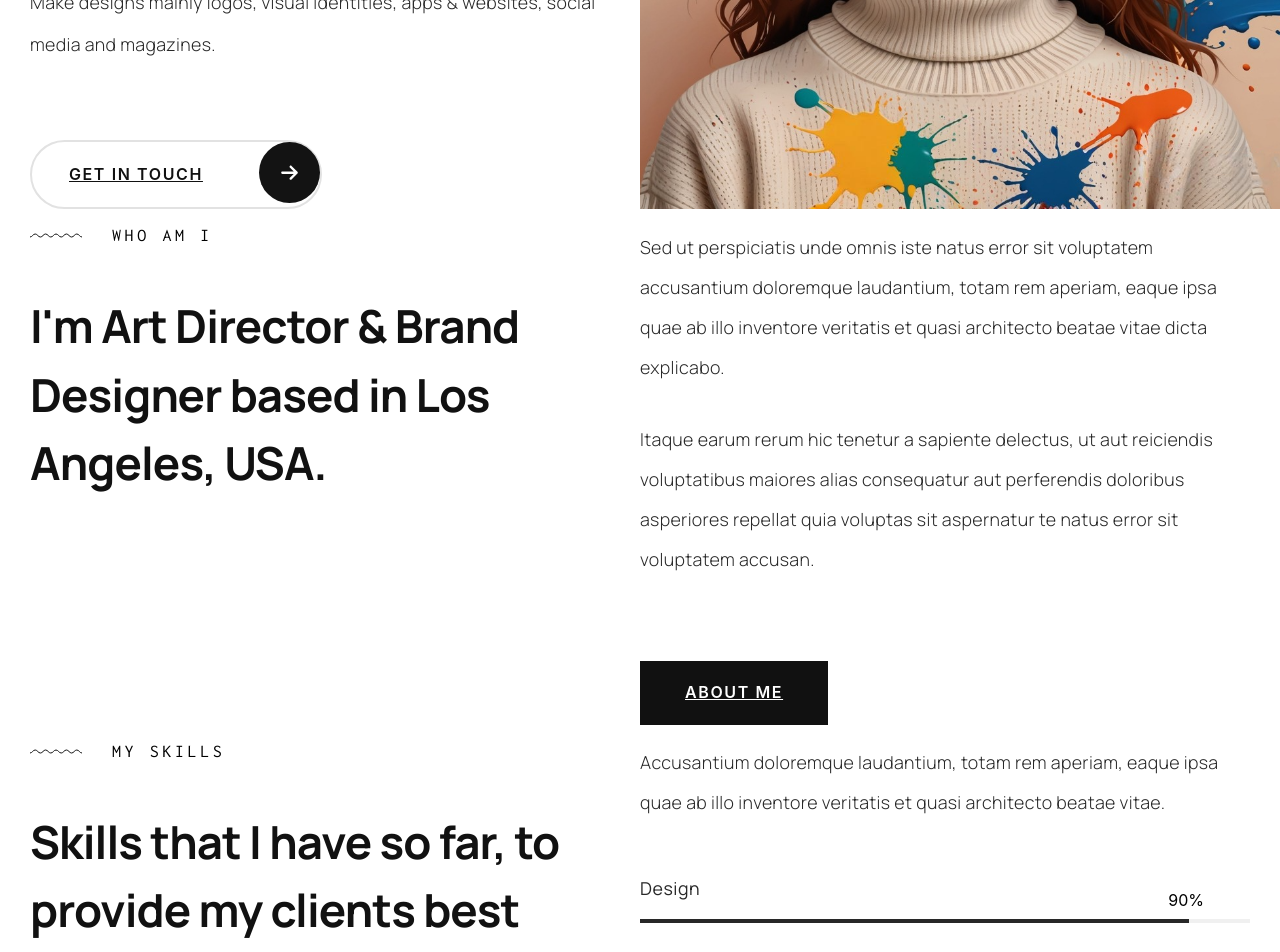
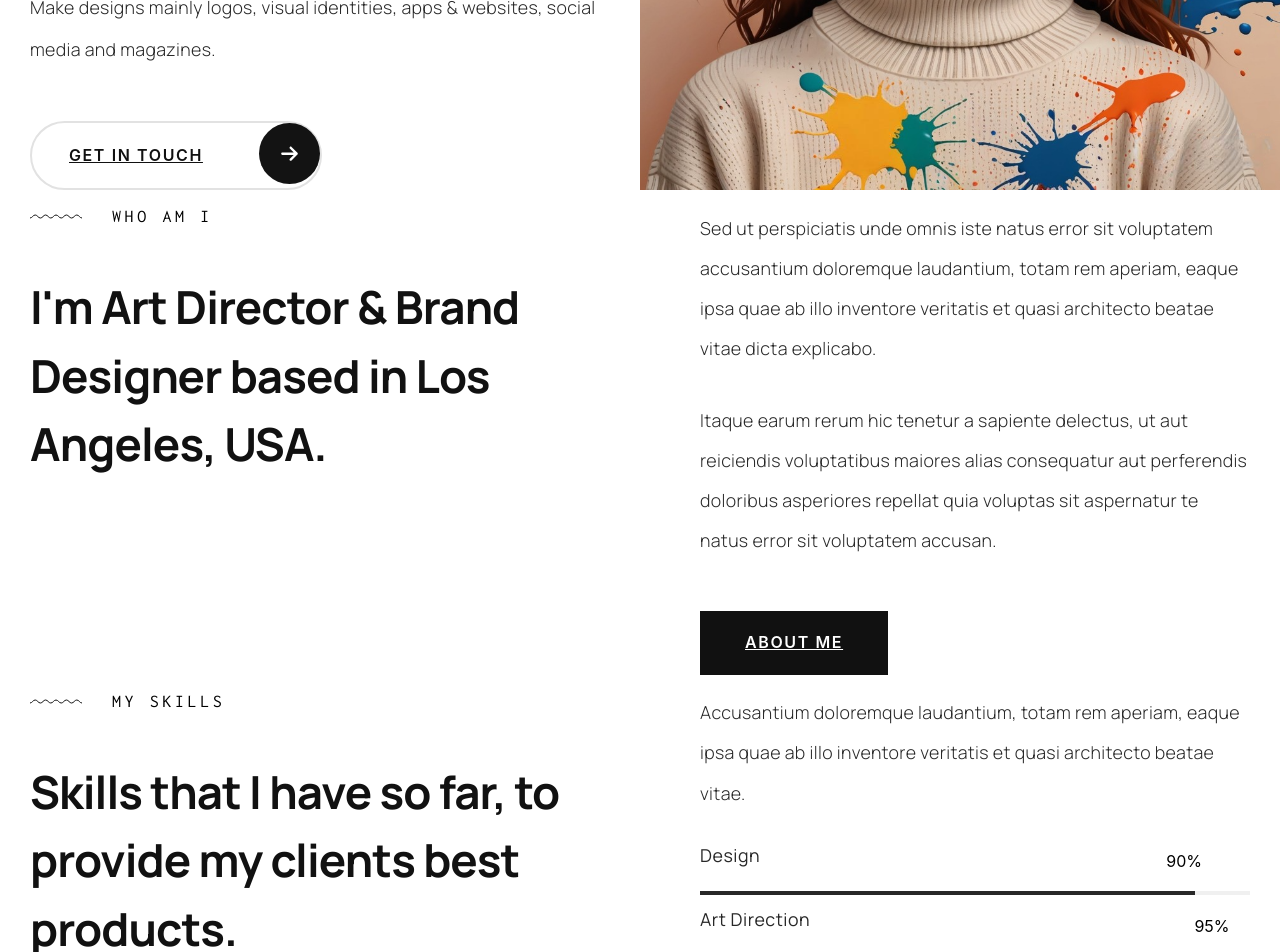
Before and after one commit to ReginaYashina/portfolio, a React app: page / in a window 1280 px wide. Shown: the part 460-1412 px from the top of the page. Built offline with nearby package versions, Linux system fonts and the light colour scheme; the HTML template or start-up script is replaced by a standard one.

Commit message:
fix: fix styles for pixelperfect

```diff
--- a/src/components/SectionText.tsx
+++ b/src/components/SectionText.tsx
@@ -11,7 +11,7 @@ export const SectionText = styled.p`
     Fmin: 16,
   })}
   letter-spacing: 0.02em;
-
+  margin-left: 60px;
   & + & {
     margin-top: 32px;
     @media ${theme.media.bigTablet} {
@@ -21,5 +21,6 @@ export const SectionText = styled.p`
 
   @media ${theme.media.bigTablet} {
     margin-top: 15px;
+    margin-left: 0;
   }
 `;
--- a/src/layout/footer/Footer.tsx
+++ b/src/layout/footer/Footer.tsx
@@ -78,7 +78,7 @@ const FooterText = styled.p`
     Fmax: 22,
     Fmin: 18,
   })}
-  margin: 26px 0 81px;
+  margin: 50px 0 74px;
   letter-spacing: 0.02em;
   padding-right: 50px;
 
--- a/src/layout/sections/about/About.tsx
+++ b/src/layout/sections/about/About.tsx
@@ -40,4 +40,8 @@ export const About = () => {
   );
 };
 
-const StyledAbout = styled.section``;
+const StyledAbout = styled.section`
+  ${SectionLink} {
+    margin: 33px 0 0 60px;
+  }
+`;
--- a/src/layout/sections/main/Main.tsx
+++ b/src/layout/sections/main/Main.tsx
@@ -1,12 +1,12 @@
-import React from "react";
-import styled from "styled-components";
-import photo from "../../../assets/img/tmp.png";
-import { Container } from "../../../components/Container";
-import handIcon from "../../../assets/img/hand.svg";
-import arrow from "../../../assets/img/arrow.svg";
-import decor from "../../../assets/img/pattern.svg";
-import { theme } from "../../../styles/Theme";
-import { font } from "../../../styles/Common";
+import React from 'react';
+import styled from 'styled-components';
+import photo from '../../../assets/img/tmp.png';
+import { Container } from '../../../components/Container';
+import handIcon from '../../../assets/img/hand.svg';
+import arrow from '../../../assets/img/arrow.svg';
+import decor from '../../../assets/img/pattern.svg';
+import { theme } from '../../../styles/Theme';
+import { font } from '../../../styles/Common';
 
 export const Main = () => {
   return (
@@ -61,7 +61,7 @@ const MainContentWrapper = styled.div`
 const MainContent = styled.div`
   width: 50%;
   padding-right: 70px;
-  margin-top: 75px;
+  margin-top: 80px;
 
   @media ${theme.media.tablet} {
     width: 100%;
@@ -103,8 +103,8 @@ const Greetings = styled.p`
   ${font({
     family: '"Inconsolata", sans-serif',
     weight: 400,
-    lineHeight: "126%",
-    color: "#717171",
+    lineHeight: '126%',
+    color: '#717171',
     Fmax: 18,
     Fmin: 16,
   })}
@@ -127,7 +127,7 @@ const Greetings = styled.p`
 const MainTitle = styled.h1`
   ${font({
     weight: 700,
-    lineHeight: "122%",
+    lineHeight: '122%',
     Fmax: 74,
     Fmin: 40,
   })}
@@ -146,7 +146,7 @@ const MainTitle = styled.h1`
 const Description = styled.p`
   ${font({
     weight: 300,
-    lineHeight: "235%",
+    lineHeight: '235%',
     color: theme.colors.secondaryFont,
     Fmax: 19,
     Fmin: 16,
@@ -159,25 +159,21 @@ const MainLink = styled.a`
   height: 65px;
   border: 2px solid ${theme.colors.mainBtnBorder};
   border-radius: 40px;
-  margin-top: 74px;
+  margin-top: 50px;
   padding-left: 37px;
-
   font-weight: 600;
   font-size: 16px;
   line-height: 235%;
   letter-spacing: 0.1em;
   text-transform: uppercase;
   color: ${theme.colors.primaryFont};
-
   display: flex;
   align-items: center;
-
   position: relative;
-
   transition: all 0.5s ease;
 
   &:before {
-    content: "";
+    content: '';
     width: 61px;
     height: 61px;
     border-radius: 100%;
@@ -194,13 +190,12 @@ const MainLink = styled.a`
   }
 
   &:hover {
-    /* background-color: ${theme.colors.mainBtnBorder}; */
     color: ${theme.colors.lightFont};
     background-color: ${theme.colors.mainBtnBg};
-    &:before {
-      content: "";
-      /* transform: scale(1.05); */
-    }
+  }
+
+  @media ${theme.media.bigTablet} {
+    margin-bottom: 30px;
   }
 
   @media ${theme.media.tablet} {
--- a/src/layout/sections/skills/Skills.tsx
+++ b/src/layout/sections/skills/Skills.tsx
@@ -37,6 +37,6 @@ export const Skills = () => {
 
 const StyledSkills = styled.section`
   & ${SectionText} {
-    margin-bottom: 45px;
+    margin-bottom: 18px;
   }
 `;
--- a/src/layout/sections/skills/skill/Skill.tsx
+++ b/src/layout/sections/skills/skill/Skill.tsx
@@ -26,15 +26,16 @@ export const Skill = (props: SkillPropsType) => {
 };
 
 const SyledSkill = styled.div`
-  & + & {
-    margin-top: 30px;
+  margin-left: 60px;
+  @media ${theme.media.bigTablet} {
+    margin-left: 0;
   }
 `;
 
 const SkillLabel = styled.div`
   ${font({
     weight: 400,
-    lineHeight: '225%',
+    lineHeight: '2.8',
     color: theme.colors.secondaryFont,
     Fmax: 19,
     Fmin: 16,
@@ -62,6 +63,6 @@ const SkillProgress = styled.div<SkillPropsType>`
 
 const Percent = styled.span`
   position: absolute;
-  right: -15px;
-  top: -29px;
+  right: -7px;
+  top: -40px;
 `;
--- a/src/layout/sections/testimonials/Testimonials.tsx
+++ b/src/layout/sections/testimonials/Testimonials.tsx
@@ -50,8 +50,11 @@ const StyledTestimonials = styled.section`
     transform: translate(-50%, -50%);
     display: flex;
     justify-content: end;
-    align-items: center;
     padding: 125px 0 137px;
+
+    @media (max-width: 1900px) {
+      align-items: center;
+    }
 
     @media ${theme.media.tablet} {
       position: relative;
@@ -69,18 +72,17 @@ const StyledTestimonials = styled.section`
 `;
 
 const TestimonyContent = styled.div`
-  flex: 0 0 59%;
+  flex: 0 0 62%;
   @media ${theme.media.tablet} {
     flex: 0 0 100%;
   }
-  /* padding: 15px 15px 15px 140px; */
 `;
 
 const ImageWrapper = styled.div`
-  flex: 0 0 39%;
-  padding-bottom: 37%;
+  flex: 0 0 35%;
+  padding-bottom: 34%;
   position: relative;
-  @media ${theme.media.bigTablet} {
+  @media (max-width: 1900px) {
     padding-bottom: 50%;
   }
   @media ${theme.media.tablet} {
@@ -107,9 +109,10 @@ const Text = styled.p`
     Fmin: 19,
   })}
   letter-spacing: 0.01em;
-  margin-bottom: 24px;
-  @media ${theme.media.bigTablet} {
+  margin: 60px 0 24px;
+  @media (max-width: 1900px) {
     line-height: 1.4;
+    margin: 25px 0;
   }
 `;
 const Name = styled.p`
--- a/src/layout/sections/works/Callery.tsx
+++ b/src/layout/sections/works/Callery.tsx
@@ -50,6 +50,10 @@ const StyledGallery = styled.div`
       flex-basis: 100%;
     }
   }
+
+  ${SectionLink} {
+    margin-top: 84px;
+  }
 `;
 
 const GalleryItem = styled.img.attrs(({ alt }) => ({
```
